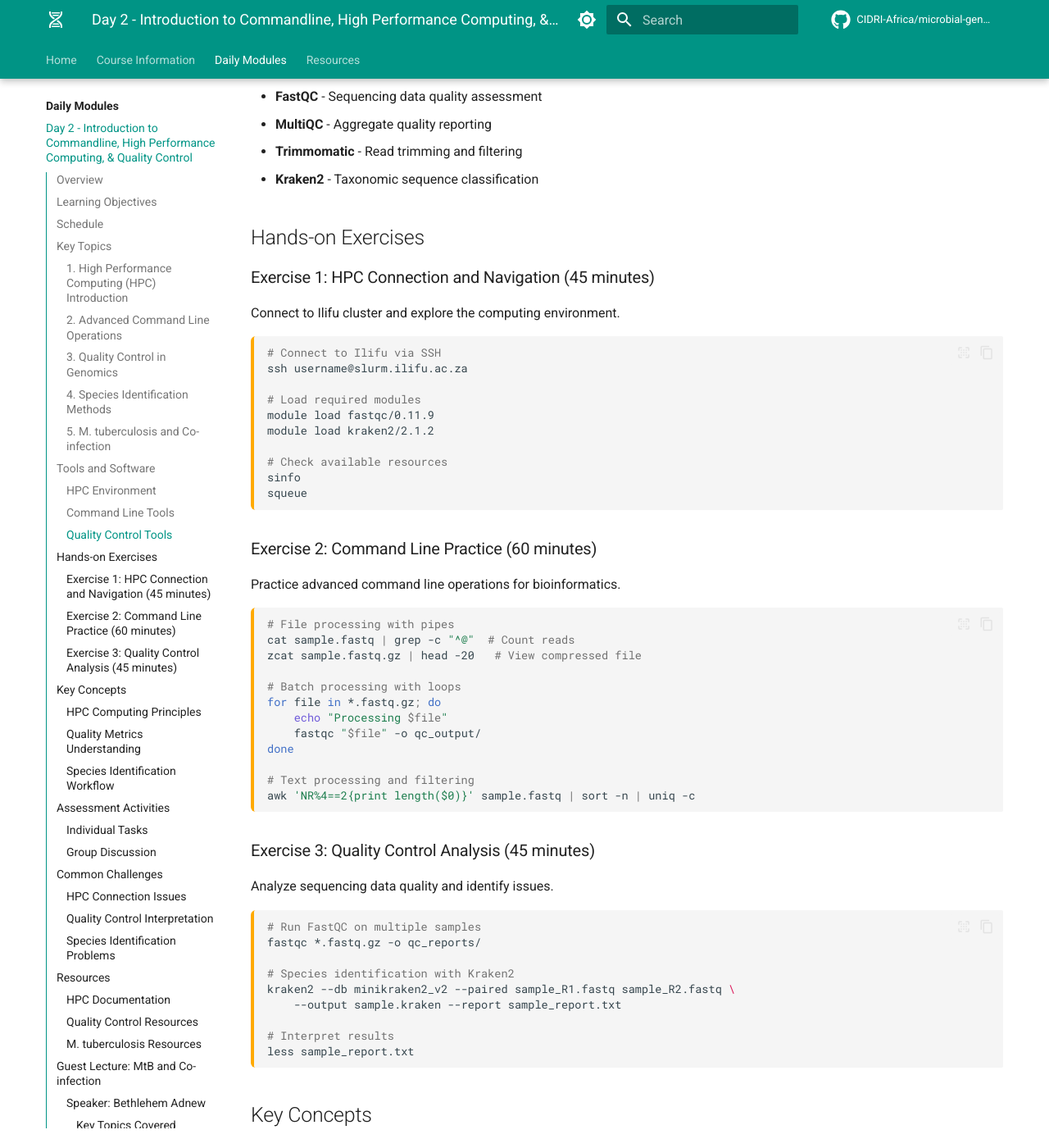
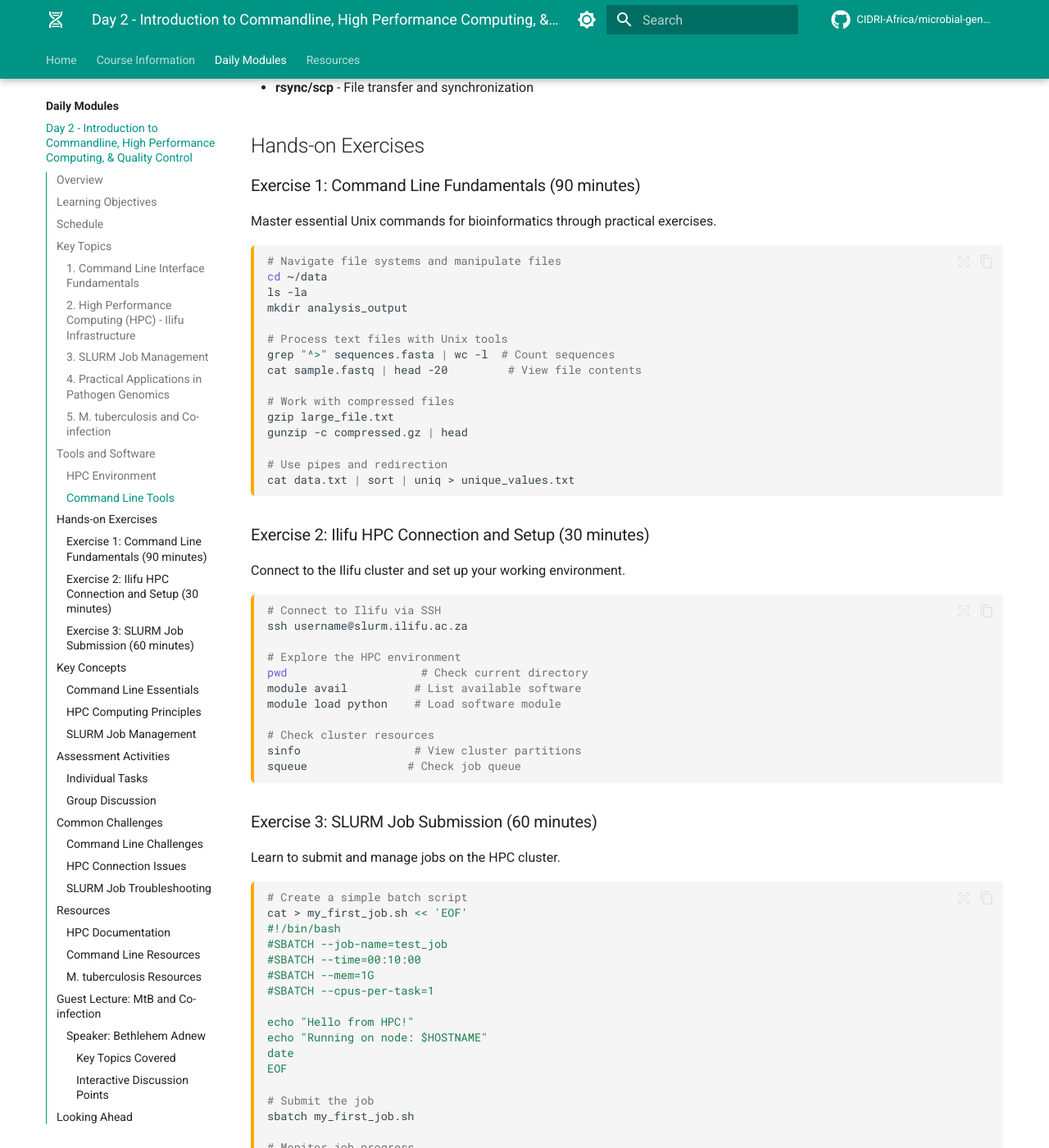
Before and after one commit to mamanambiya/microbial-genomics-training, an MkDocs documentation site: the page built from docs_src/modules/day2/index.md, in a window 1280 px wide and 1400 px high, scrolled down 2973 px. Shown: the whole window at 82% size. Built offline with MkDocs 1.6.1 and Material for MkDocs 9.7.7, drawn with Linux system fonts in a browser that asks for light colours; comment, search, counter and statistics services are not loaded; some of the changed text lies outside the part shown.

Commit message:
Update Day 2 module description and learning objectives to focus on command line and HPC, remove QC content which belongs to Day 3

````diff
--- a/docs_src/modules/day2/index.md
+++ b/docs_src/modules/day2/index.md
@@ -2,20 +2,21 @@
 
 **Date**: September 2, 2025
 **Duration**: 09:00-13:00 CAT
-**Focus**: High Performance Computing, command line proficiency, quality control
+**Focus**: Command line proficiency, High Performance Computing introduction, M. tuberculosis genomics
 
 ## Overview
 
-Day 2 expands on the command line basics from Day 1, introduces high-performance computing resources, and covers essential quality control methods for genomic data. The day includes a special guest lecture on tuberculosis and co-infection.
+Day 2 focuses on building strong command line skills essential for bioinformatics work, introduces the Ilifu high-performance computing infrastructure, and includes a special guest lecture on M. tuberculosis and co-infection. This day provides the computational foundation needed for all subsequent genomic analyses in the course.
 
 ## Learning Objectives
 
 By the end of Day 2, you will be able to:
 
-- Connect to and navigate high-performance computing systems
-- Execute complex command line operations for bioinformatics
-- Perform quality control on sequencing data
-- Identify species from genomic data
+- Master essential Unix/Linux command line operations for bioinformatics workflows
+- Connect to and navigate the Ilifu high-performance computing cluster
+- Submit and manage jobs using the SLURM scheduler
+- Understand resource allocation and job queue management on HPC systems
+- Apply command line skills to pathogen genomics data processing
 - Understand M. tuberculosis genomics and co-infection patterns
 
 ## Schedule
@@ -29,37 +30,36 @@
 
 ## Key Topics
 
-### 1. High Performance Computing (HPC) Introduction
-- Ilifu cluster overview and capabilities
-- SSH connections and authentication
-- Job submission and queue systems
-- Resource allocation and management
-- File systems and storage
-- Module loading and software access
-
-### 2. Advanced Command Line Operations
+### 1. Command Line Interface Fundamentals
+- Unix/Linux file system navigation
+- Essential commands for bioinformatics (grep, awk, sed)
 - File manipulation and text processing
 - Pipes and command chaining
-- Shell scripting basics
-- Environment variables and PATH
-- Process management and monitoring
-- Batch job submission
+- Working with compressed files (gzip, tar)
+- Shell scripting basics for automation
 
-### 3. Quality Control in Genomics
-- FastQC analysis and interpretation
-- Quality score distributions
-- Adapter contamination detection
-- Per-base and per-sequence quality metrics
-- Identifying low-quality data
-- Decision making for data processing
+### 2. High Performance Computing (HPC) - Ilifu Infrastructure
+- Introduction to cluster computing concepts
+- Ilifu cluster architecture and capabilities
+- SSH connections and authentication
+- SLURM job scheduling system
+- Resource allocation (CPU, memory, time)
+- Module system for software management
 
-### 4. Species Identification Methods
-- Kraken2 taxonomic classification
-- Database selection and limitations
-- Contamination detection
-- Result interpretation and validation
-- Confidence assessment
-- Troubleshooting classification issues
+### 3. SLURM Job Management
+- Writing and submitting batch scripts
+- Interactive vs batch jobs
+- Job monitoring and queue management
+- Resource specification and optimization
+- Output and error file handling
+- Best practices for efficient HPC usage
+
+### 4. Practical Applications in Pathogen Genomics
+- Processing FASTQ files on HPC
+- Running bioinformatics tools in parallel
+- Managing large-scale genomic datasets
+- Automating analysis pipelines
+- Data transfer and storage strategies
 
 ### 5. M. tuberculosis and Co-infection
 - TB genomics and strain typing
@@ -78,107 +78,128 @@
 - **SSH clients** - Remote connection tools
 
 ### Command Line Tools
-- **Advanced bash** - Shell scripting and automation
-- **GNU utilities** - Text processing and file manipulation
-- **tmux/screen** - Terminal multiplexing
-- **rsync** - File synchronization
-
-### Quality Control Tools
-- **FastQC** - Sequencing data quality assessment
-- **MultiQC** - Aggregate quality reporting
-- **Trimmomatic** - Read trimming and filtering
-- **Kraken2** - Taxonomic sequence classification
+- **Bash shell** - Command line interface and scripting
+- **GNU coreutils** - Essential Unix utilities (ls, cd, grep, etc.)
+- **Text processing** - awk, sed, cut, sort, uniq
+- **File compression** - gzip, tar, zip
+- **tmux/screen** - Terminal session management
+- **rsync/scp** - File transfer and synchronization
 
 ## Hands-on Exercises
 
-### Exercise 1: HPC Connection and Navigation (45 minutes)
-Connect to Ilifu cluster and explore the computing environment.
+### Exercise 1: Command Line Fundamentals (90 minutes)
+Master essential Unix commands for bioinformatics through practical exercises.
+
+```bash
+# Navigate file systems and manipulate files
+cd ~/data
+ls -la
+mkdir analysis_output
+
+# Process text files with Unix tools
+grep "^>" sequences.fasta | wc -l  # Count sequences
+cat sample.fastq | head -20         # View file contents
+
+# Work with compressed files
+gzip large_file.txt
+gunzip -c compressed.gz | head
+
+# Use pipes and redirection
+cat data.txt | sort | uniq > unique_values.txt
+```
+
+### Exercise 2: Ilifu HPC Connection and Setup (30 minutes)
+Connect to the Ilifu cluster and set up your working environment.
 
 ```bash
 # Connect to Ilifu via SSH
 ssh username@slurm.ilifu.ac.za
 
-# Load required modules
-module load fastqc/0.11.9
-module load kraken2/2.1.2
+# Explore the HPC environment
+pwd                    # Check current directory
+module avail          # List available software
+module load python    # Load software module
 
-# Check available resources
-sinfo
-squeue
+# Check cluster resources
+sinfo                 # View cluster partitions
+squeue               # Check job queue
 ```
 
-### Exercise 2: Command Line Practice (60 minutes)
-Practice advanced command line operations for bioinformatics.
+### Exercise 3: SLURM Job Submission (60 minutes)
+Learn to submit and manage jobs on the HPC cluster.
 
 ```bash
-# File processing with pipes
-cat sample.fastq | grep -c "^@"  # Count reads
-zcat sample.fastq.gz | head -20   # View compressed file
+# Create a simple batch script
+cat > my_first_job.sh << 'EOF'
+#!/bin/bash
+#SBATCH --job-name=test_job
+#SBATCH --time=00:10:00
+#SBATCH --mem=1G
+#SBATCH --cpus-per-task=1
 
-# Batch processing with loops
-for file in *.fastq.gz; do
-    echo "Processing $file"
-    fastqc "$file" -o qc_output/
-done
+echo "Hello from HPC!"
+echo "Running on node: $HOSTNAME"
+date
+EOF
 
-# Text processing and filtering
-awk 'NR%4==2{print length($0)}' sample.fastq | sort -n | uniq -c
-```
+# Submit the job
+sbatch my_first_job.sh
 
-### Exercise 3: Quality Control Analysis (45 minutes)
-Analyze sequencing data quality and identify issues.
-
-```bash
-# Run FastQC on multiple samples
-fastqc *.fastq.gz -o qc_reports/
-
-# Species identification with Kraken2
-kraken2 --db minikraken2_v2 --paired sample_R1.fastq sample_R2.fastq \
-    --output sample.kraken --report sample_report.txt
-
-# Interpret results
-less sample_report.txt
+# Monitor job progress
+squeue -u $USER
 ```
 
 ## Key Concepts
 
+### Command Line Essentials
+- **File system navigation**: Understanding directory structure and paths
+- **Text processing**: Using grep, sed, awk for data manipulation
+- **Pipes and redirection**: Chaining commands for complex operations
+- **Shell scripting**: Automating repetitive tasks
+- **Regular expressions**: Pattern matching in bioinformatics data
+
 ### HPC Computing Principles
-- **Parallel processing**: Utilizing multiple CPU cores
-- **Job scheduling**: SLURM queue management
-- **Resource sharing**: Fair allocation among users
-- **Module system**: Dynamic software environment
+- **Cluster architecture**: Login nodes vs compute nodes
+- **Job scheduling**: SLURM queue management and priority
+- **Resource allocation**: CPU, memory, and time specifications
+- **Module system**: Managing software environments
+- **Parallel processing**: Utilizing multiple cores efficiently
 
-### Quality Metrics Understanding
-| Metric | Good | Moderate | Poor | Action |
-|--------|------|----------|------|---------|
-| Per-base quality | >Q30 | Q20-Q30 | <Q20 | Trim/filter |
-| Per-sequence quality | >Q25 | Q15-Q25 | <Q15 | Remove reads |
-| Adapter content | <5% | 5-10% | >10% | Trim adapters |
-| Duplication level | <20% | 20-50% | >50% | Consider PCR bias |
-
-### Species Identification Workflow
-1. **Database selection**: Choose appropriate reference
-2. **Classification**: Run taxonomic classifier
-3. **Result filtering**: Apply confidence thresholds
-4. **Validation**: Cross-check with expected species
-5. **Contamination check**: Identify unexpected organisms
+### SLURM Job Management
+| Component | Description | Example |
+|-----------|-------------|---------|
+| Partition | Compute resource group | `main`, `gpu`, `bigmem` |
+| Job State | Current job status | `PD` (pending), `R` (running) |
+| Resources | CPU/Memory/Time | `--cpus-per-task=4 --mem=8G` |
+| Output | Job results and logs | `slurm-jobid.out` |
 
 ## Assessment Activities
 
 ### Individual Tasks
-- Successfully connect to HPC system
-- Execute quality control pipeline
-- Interpret FastQC reports correctly
-- Perform species identification
-- Document analysis workflow
+- Successfully connect to Ilifu HPC system
+- Navigate Unix file system and manipulate files
+- Write and submit a SLURM batch script
+- Monitor job status and retrieve results
+- Complete command line exercises for pathogen genomics data
 
 ### Group Discussion
-- Compare quality control results
+- Share command line tips and tricks
 - Discuss HPC resource management strategies
-- Share troubleshooting experiences
-- Evaluate species identification confidence
+- Troubleshoot connection and job submission issues
+- Compare different approaches to batch processing
 
 ## Common Challenges
+
+### Command Line Challenges
+```bash
+# Permission denied errors
+chmod +x script.sh    # Make script executable
+ls -la                # Check file permissions
+
+# Path issues
+echo $PATH            # Check current PATH
+export PATH=$PATH:/new/path  # Add to PATH
+```
 
 ### HPC Connection Issues
 ```bash
@@ -192,21 +213,14 @@
 module purge    # Clear all modules
 ```
 
-### Quality Control Interpretation
-- **Low quality at read ends**: Normal for Illumina, trim accordingly
-- **Adapter contamination**: Choose appropriate trimming parameters
-- **High duplication**: May be biological or technical
-- **Unusual GC content**: Could indicate contamination
+### SLURM Job Troubleshooting
+```bash
+# Job stuck in pending
+scontrol show job <jobid>  # Check job details
+squeue -j <jobid>          # Check specific job
 
-### Species Identification Problems
-```bash
-# Database issues
-kraken2-build --download-taxonomy --db custom_db
-kraken2-build --download-library bacteria --db custom_db
-
-# Low classification rates
-# Try different databases or confidence thresholds
-kraken2 --confidence 0.1 --db database sample.fastq
+# Resource issues
+sacct -j <jobid> --format=JobID,State,ExitCode,MaxRSS,Elapsed
 ```
 
 ## Resources
@@ -216,10 +230,10 @@
 - [SLURM Quick Start](https://slurm.schedmd.com/quickstart.html)
 - [SSH Key Management](https://docs.github.com/en/authentication/connecting-to-github-with-ssh)
 
-### Quality Control Resources
-- [FastQC Manual](https://www.bioinformatics.babraham.ac.uk/projects/fastqc/)
-- [Kraken2 Documentation](https://ccb.jhu.edu/software/kraken2/)
-- [Quality Control Best Practices](https://www.ncbi.nlm.nih.gov/pmc/articles/PMC4766705/)
+### Command Line Resources
+- [Unix for Bioinformatics](https://bioinformatics.ucdavis.edu/research-computing/documentation/unix-basics/)
+- [Bash Scripting Guide](https://www.gnu.org/software/bash/manual/)
+- [Command Line for Genomics](https://datacarpentry.org/shell-genomics/)
 
 ### M. tuberculosis Resources
 - [TB-Profiler](https://github.com/jodyphelan/TBProfiler)
@@ -246,11 +260,11 @@
 ## Looking Ahead
 
 **Day 3 Preview**: Genomic Characterization including:
-- Genome assembly, quality assessment and annotation
-- Multi-locus sequence typing and serotyping
-- Antimicrobial resistance gene detection
-- Role of mobile genetic elements in AMR spread
+- Quality checking and control with FastQC
+- Species identification using Kraken2
+- Genome assembly and quality assessment
+- Genome annotation with Prokka
 
 ---
 
-**Key Learning Outcome**: HPC fundamentals, command line proficiency, and quality control methods provide the essential computational foundation for all subsequent genomic analyses in the course.
+**Key Learning Outcome**: Mastery of command line operations and HPC infrastructure usage provides the essential computational foundation for all subsequent genomic analyses in the course. Understanding of M. tuberculosis genomics adds clinical context to the technical skills.
````
